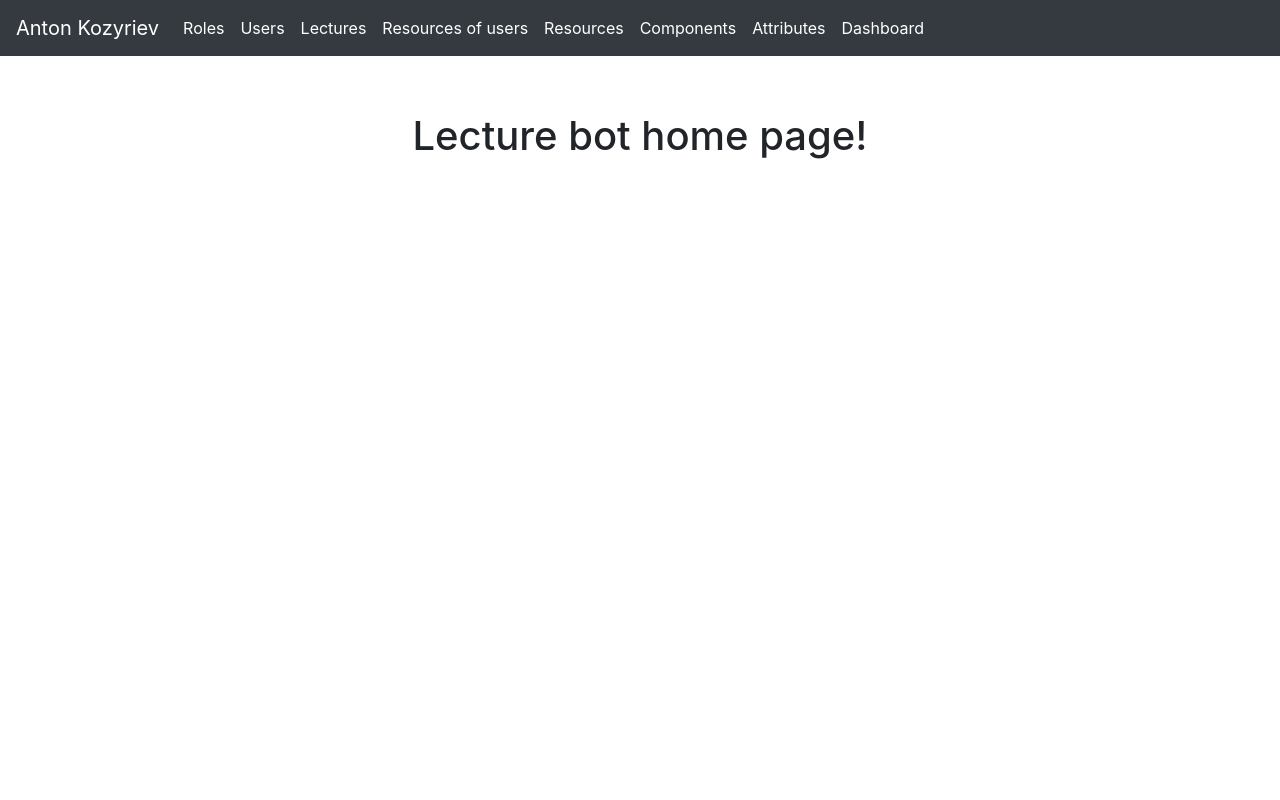
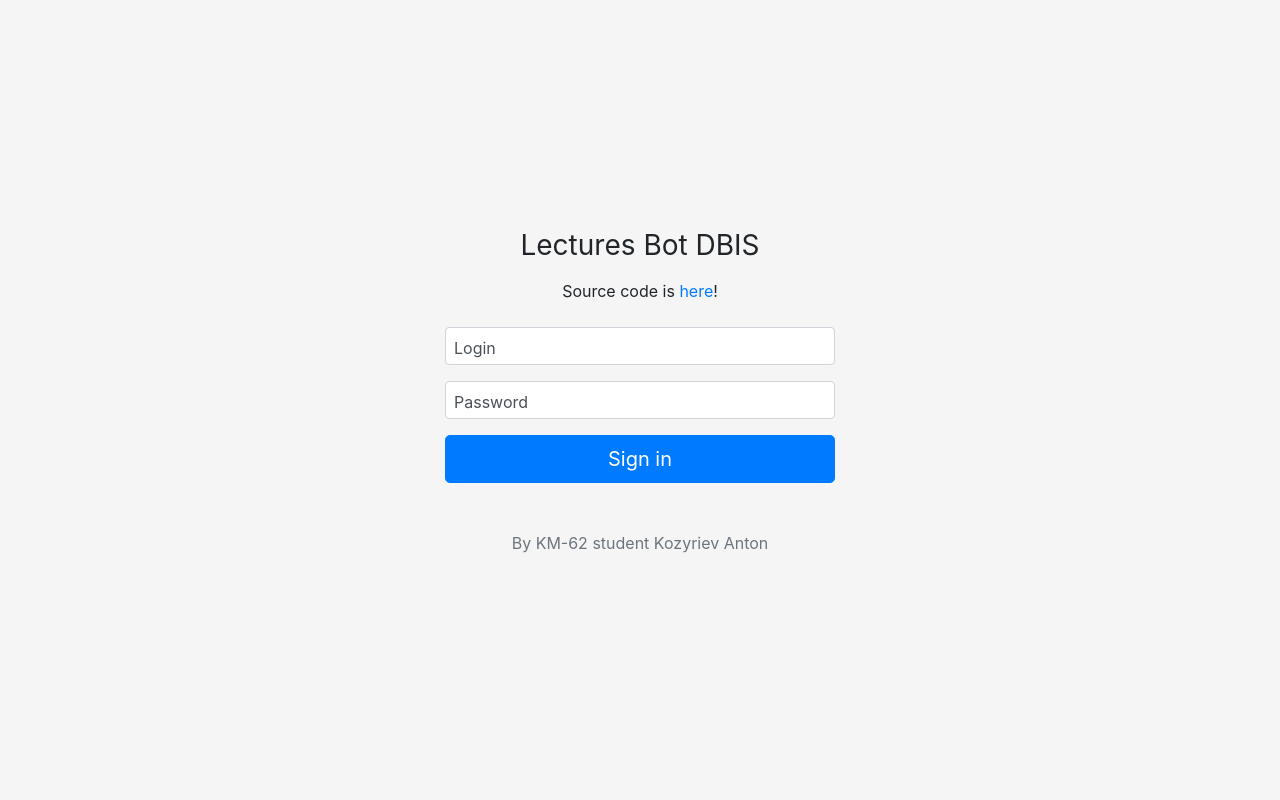
Before and after one commit to kaydotdev/in-a-word-bot, a Flask app: page / in a window 1280 px wide. Run offline with Flask 2, Linux system fonts and the light colour scheme; some libraries are stand-ins or nearby versions.

Commit message:
Create login form template

```diff
--- a/Laboratory4/src/LectureBot.Microservice.Main/api/app.py
+++ b/Laboratory4/src/LectureBot.Microservice.Main/api/app.py
@@ -1,18 +1,43 @@
-from flask import Flask, render_template, request, redirect
+from flask import Flask, render_template, request, redirect, url_for, make_response
 
 from dal.repository import Repository, UnitOfWork, ServiceLocator
 from dal.models import Role, User, Lecture, UserHasResources, Resource, Component, Attribute
 from dal.dbcontext import *
 
 from api.forms import RoleForm, LectureForm, ResourceForm, RoleEditForm, LectureEditForm, ResourceEditForm
+from api.settings.launch import SECRET
 
 app = Flask(__name__)
-app.secret_key = 'development key'
+app.secret_key = SECRET
 
 
-@app.route('/', methods=['GET'])
+@app.route('/', methods=['GET', 'POST'])
 def index():
-    return render_template('navigation.html')
+    if request.method == 'POST':
+        res = make_response("")
+        res.set_cookie('user', 'bar', max_age=None)
+        res.set_cookie('token', 'bar', max_age=None)
+        res.headers['location'] = url_for('navigation')
+        return res, 302
+
+    if 'token' in request.cookies:
+        return render_template('navigation.html', user=request.cookies['user'])
+    else:
+        return render_template('login.html')
+
+
+@app.route('/logout', methods=['GET'])
+def logout():
+    res = make_response("")
+    res.set_cookie('user', '', max_age=0)
+    res.set_cookie('token', '', max_age=0)
+    res.headers['location'] = url_for('index')
+    return res, 302
+
+
+@app.route('/navigation', methods=['GET', 'POST'])
+def navigation():
+    return render_template('navigation.html', user=request.cookies['user'])
 
 
 @app.route('/role', methods=['GET', 'POST'])
--- a/Laboratory4/src/LectureBot.Microservice.Main/api/settings/launch.py
+++ b/Laboratory4/src/LectureBot.Microservice.Main/api/settings/launch.py
@@ -1 +1,2 @@
 DEBUG_MODE = True
+SECRET = 'development key'
--- /dev/null
+++ b/Laboratory4/src/LectureBot.Microservice.Main/api/templates/login.html
@@ -0,0 +1,138 @@
+<!DOCTYPE html>
+<html lang="en">
+<head>
+    <meta charset="UTF-8">
+    <title>Lectures Bot Login</title>
+    <meta charset="utf-8">
+    <meta name="viewport" content="width=device-width, initial-scale=1">
+    <link rel="stylesheet" type="text/css" href="{{ url_for('static', filename='css/bootstrap.min.css') }}">
+    <script src="{{ url_for('static', filename='js/jquery-3.4.1.min.js') }}"></script>
+    <script src="{{ url_for('static', filename='js/bootstrap.min.js') }}"></script>
+    <style>
+        :root {
+          --input-padding-x: .5rem;
+          --input-padding-y: .5rem;
+        }
+
+        html,
+        body {
+          height: 100%;
+        }
+
+        body {
+          display: -ms-flexbox;
+          display: flex;
+          -ms-flex-align: center;
+          align-items: center;
+          padding-top: 40px;
+          padding-bottom: 40px;
+          background-color: #f5f5f5;
+        }
+
+        .form-signin {
+          width: 100%;
+          max-width: 420px;
+          padding: 15px;
+          margin: auto;
+        }
+
+        .form-label-group {
+          position: relative;
+          margin-bottom: 1rem;
+        }
+
+        .form-label-group > input,
+        .form-label-group > label {
+          padding: var(--input-padding-y) var(--input-padding-x);
+        }
+
+        .form-label-group > label {
+          position: absolute;
+          top: 0;
+          left: 0;
+          display: block;
+          width: 100%;
+          margin-bottom: 0; /* Override default `<label>` margin */
+          line-height: 1.5;
+          color: #495057;
+          cursor: text; /* Match the input under the label */
+          border: 1px solid transparent;
+          border-radius: .25rem;
+          transition: all .1s ease-in-out;
+        }
+
+        .form-label-group input::-webkit-input-placeholder {
+          color: transparent;
+        }
+
+        .form-label-group input:-ms-input-placeholder {
+          color: transparent;
+        }
+
+        .form-label-group input::-ms-input-placeholder {
+          color: transparent;
+        }
+
+        .form-label-group input::-moz-placeholder {
+          color: transparent;
+        }
+
+        .form-label-group input::placeholder {
+          color: transparent;
+        }
+
+        .form-label-group input:not(:placeholder-shown) {
+          padding-top: calc(var(--input-padding-y) + var(--input-padding-y) * (2 / 3));
+          padding-bottom: calc(var(--input-padding-y) / 3);
+        }
+
+        .form-label-group input:not(:placeholder-shown) ~ label {
+          padding-top: calc(var(--input-padding-y) / 3);
+          padding-bottom: calc(var(--input-padding-y) / 3);
+          font-size: 12px;
+          color: #777;
+        }
+
+        /* Fallback for Edge
+        -------------------------------------------------- */
+        @supports (-ms-ime-align: auto) {
+          .form-label-group > label {
+            display: none;
+          }
+          .form-label-group input::-ms-input-placeholder {
+            color: #777;
+          }
+        }
+
+        @media all and (-ms-high-contrast: none), (-ms-high-contrast: active) {
+          .form-label-group > label {
+            display: none;
+          }
+          .form-label-group input:-ms-input-placeholder {
+            color: #777;
+          }
+        }
+    </style>
+</head>
+<body>
+    <form class="form-signin" action="{{url_for('index')}}" method="post">
+      <div class="text-center mb-4">
+        <h1 class="h3 mb-3 font-weight-normal">Lectures Bot DBIS</h1>
+        <p>Source code is <a href="https://github.com/antonAce/dbis-lab">here</a>!</p>
+      </div>
+
+      <div class="form-label-group">
+        <input type="text" id="inputLogin" class="form-control" placeholder="Login">
+        <label for="inputLogin">Login</label>
+      </div>
+
+      <div class="form-label-group">
+        <input type="password" id="inputPassword" class="form-control" placeholder="Password">
+        <label for="inputPassword">Password</label>
+      </div>
+
+      <button class="btn btn-lg btn-primary btn-block" type="submit">Sign in</button>
+      <p class="mt-5 mb-3 text-muted text-center">By KM-62 student Kozyriev Anton</p>
+    </form>
+</body>
+</html>
--- a/Laboratory4/src/LectureBot.Microservice.Main/api/templates/navigation.html
+++ b/Laboratory4/src/LectureBot.Microservice.Main/api/templates/navigation.html
@@ -16,7 +16,7 @@
 </head>
 <body>
     <nav class="navbar navbar-expand-md navbar-dark bg-dark fixed-top">
-      <a class="navbar-brand" href="https://github.com/antonAce/dbis-lab">Anton Kozyriev</a>
+      <a class="navbar-brand" href="#">Welcome, {{user}}!</a>
       <button class="navbar-toggler" type="button" data-toggle="collapse" data-target="#navbarsExampleDefault" aria-controls="navbarsExampleDefault" aria-expanded="false" aria-label="Toggle navigation">
         <span class="navbar-toggler-icon"></span>
       </button>
```
Also changed, not shown: Laboratory4/src/LectureBot.Microservice.Main/api/forms/LoginForm.py (added, +15 -0 lines).
